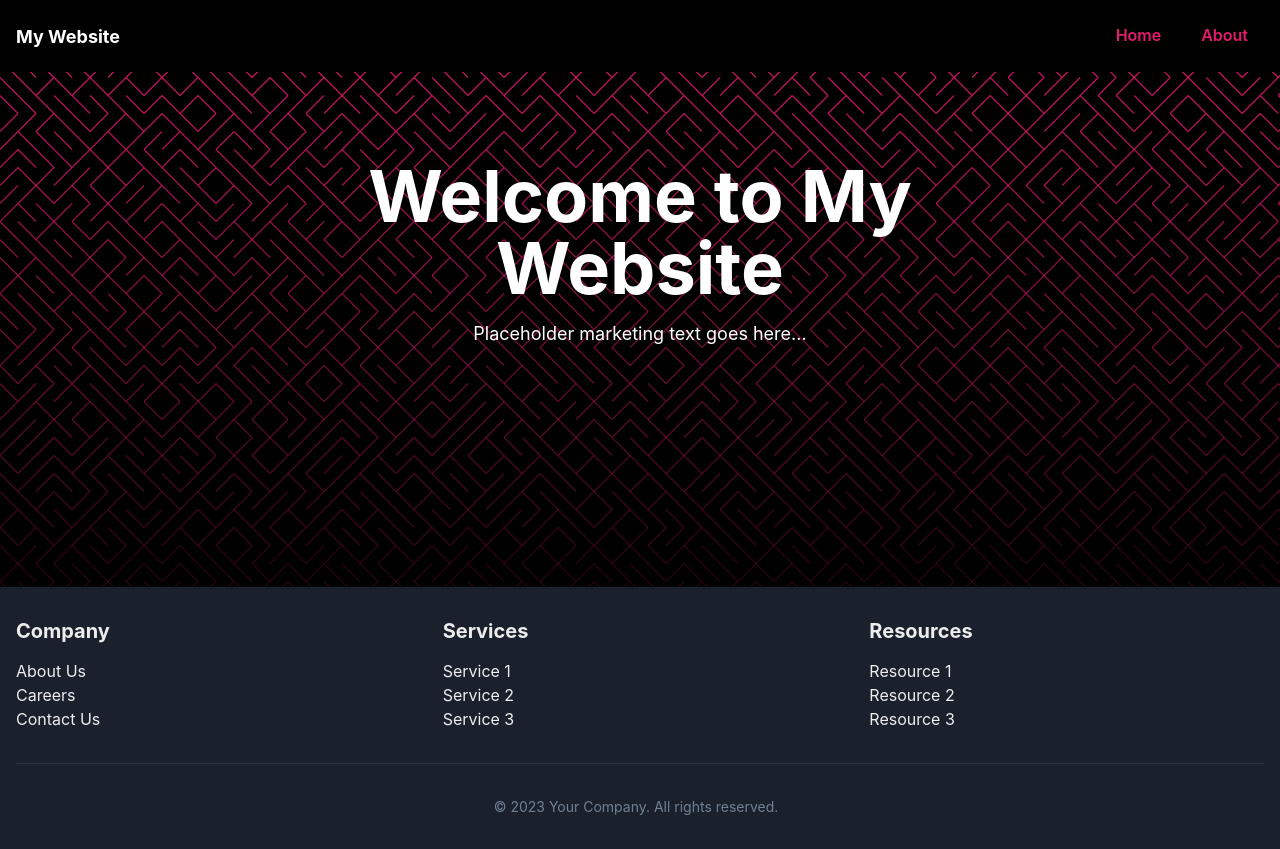
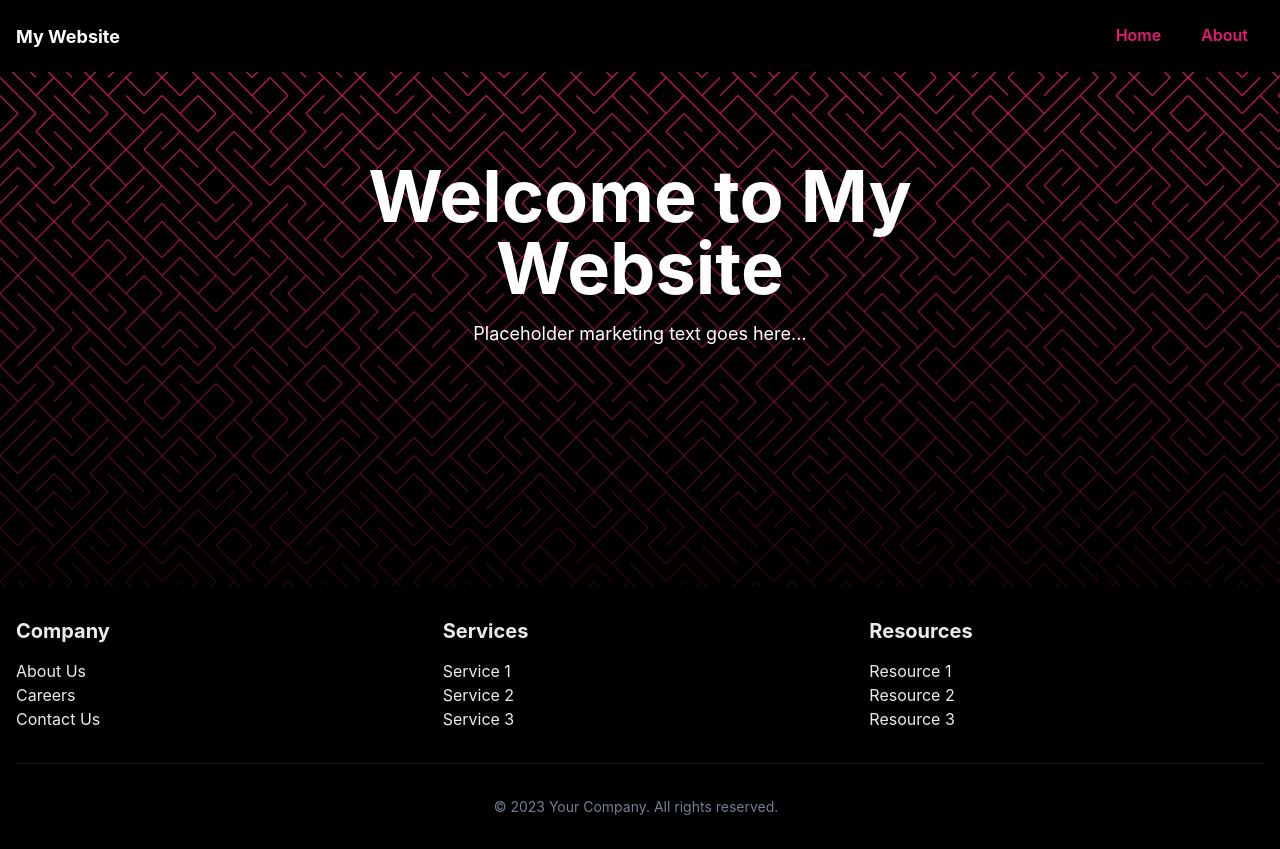
Before and after one commit to piotrszubert/next-chakraUI, a Next.js app: page / in a window 1280 px wide. Built offline with nearby package versions, Linux system fonts and the light colour scheme.

Commit message:
changed background color of componenents

```diff
--- a/src/components/Footer.js
+++ b/src/components/Footer.js
@@ -2,7 +2,7 @@ import { Box, Flex, Heading, Link, SimpleGrid, Text, Divider } from '@chakra-ui/
 
 const Footer = () => {
     return (
-        <Box bg="" py={8} px={4}>
+        <Box bg="black" py={8} px={4}>
             <SimpleGrid columns={[1, 3]} spacing={8}>
                 <Flex direction="column">
                     <Heading as="h4" size="md" mb={4}>
--- a/src/components/Navbar.js
+++ b/src/components/Navbar.js
@@ -101,7 +101,7 @@ const Navbar = () => {
         <DrawerOverlay />
         <DrawerContent>
           <DrawerCloseButton />
-          <DrawerBody display="flex" flexDirection="column" justifyContent="space-between">
+          <DrawerBody bg="black" display="flex" flexDirection="column" justifyContent="space-between">
             <VStack spacing={2} marginTop={20} align="center">
               {navItems.map((item) => (
                 <Button key={item.name} colorScheme="brand" variant="ghost">
--- a/src/styles/theme.js
+++ b/src/styles/theme.js
@@ -15,7 +15,7 @@ const theme = extendTheme({
         700: '#881143',
         800: '#5B0B2D',
         900: '#2D0616'
-      }
+      },
     },
     fonts: {
       heading: 'Inter, sans-serif',
```
